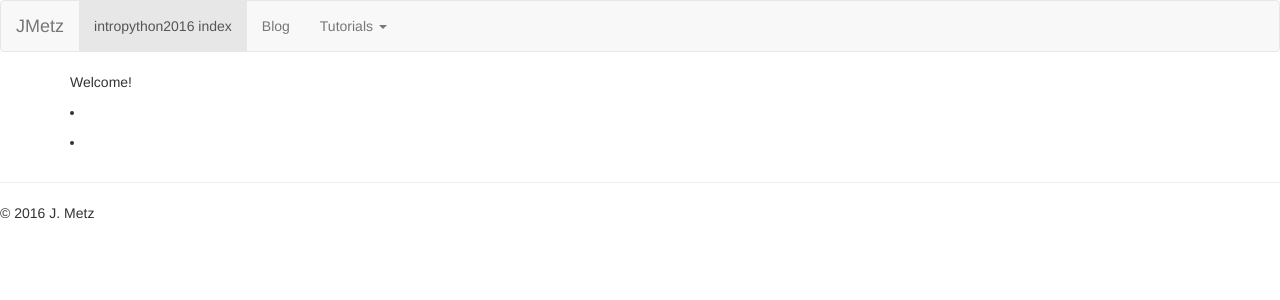
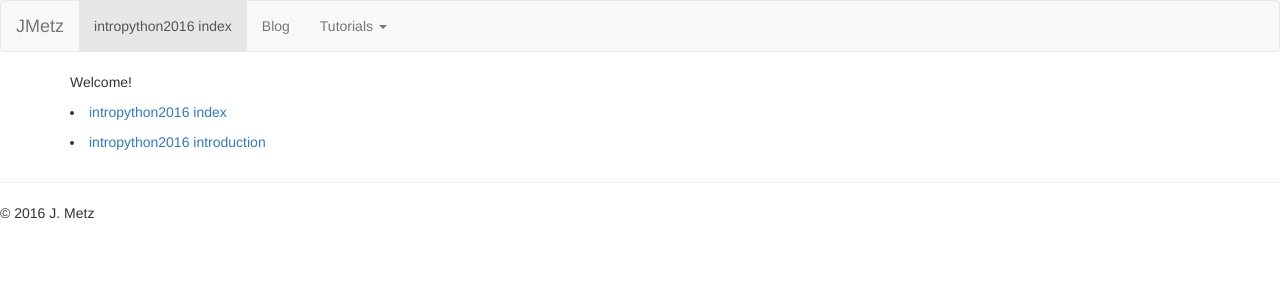
Before and after one commit to jmetz/jmetz.github.io, a Jekyll site: the page built from _intropython2016/index.md, in a window 1280 px wide. Shown: the top 300 px of the page. Built offline with Jekyll 4.4.1, drawn with Linux system fonts in a browser that asks for light colours.

Commit message:
Update index.md

```diff
--- a/_intropython2016/index.md
+++ b/_intropython2016/index.md
@@ -7,7 +7,7 @@ Welcome!
 
 {% for page in site.intropython2016 limit:3 %}
 <li>
-    <a href="{{ page.url }}">{{ album.title }}</a>
-    <p>{{ album.short-description }}</p>
+    <a href="{{ page.url }}">{{ page.title }}</a>
+    <p>{{ page.short-description }}</p>
 </li>
 {% endfor %}
```
